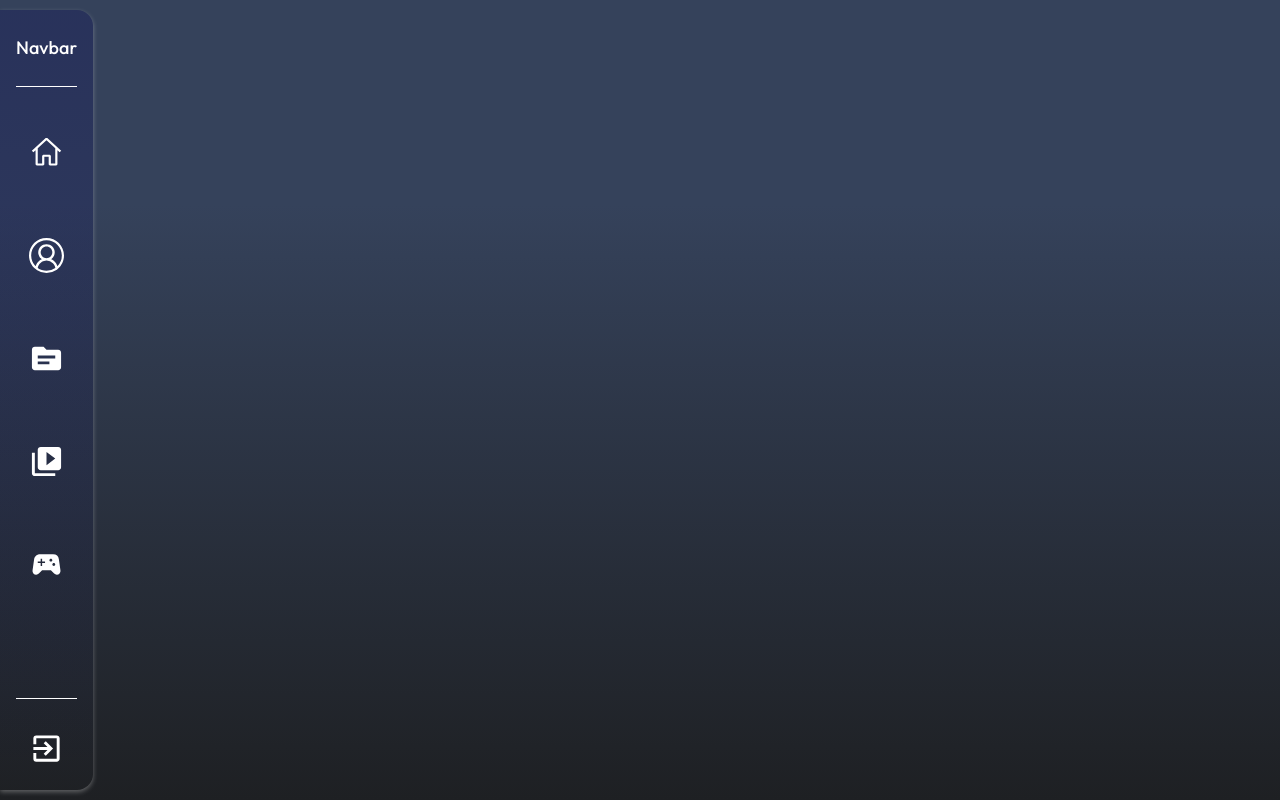
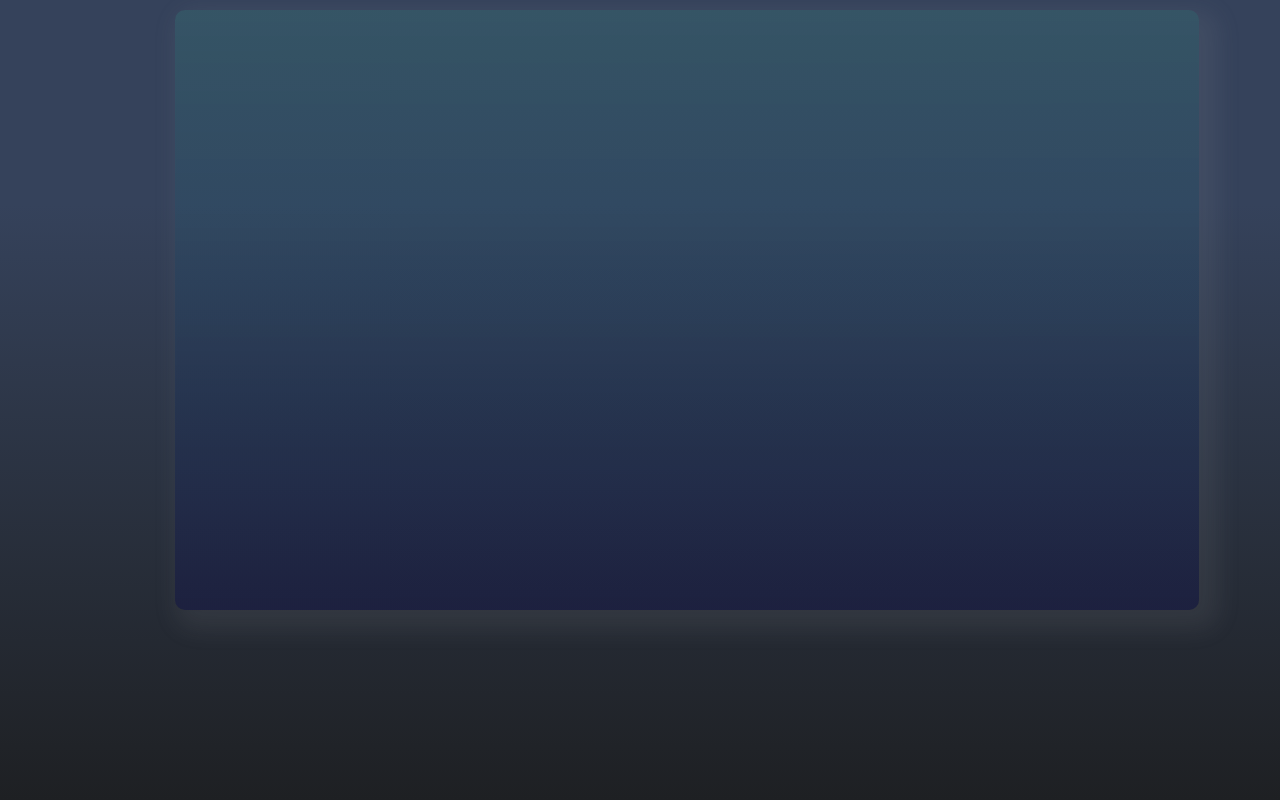
Before and after one commit to mmounib/ping-pong-game_front-end, a React (Vite) app: page /Profile in a window 1280 px wide. Before the commit this address had no page. Built offline with nearby package versions, Linux system fonts and the light colour scheme.

Commit message:
work on profile section

```diff
--- a/package.json
+++ b/package.json
@@ -10,6 +10,7 @@
     "preview": "vite preview"
   },
   "dependencies": {
+    "framer-motion": "^10.12.16",
     "react": "^18.2.0",
     "react-dom": "^18.2.0",
     "react-icons": "^4.8.0",
--- a/src/App.tsx
+++ b/src/App.tsx
@@ -4,8 +4,11 @@
 
 // import { MdSource as MessageIcon, MdVideoLibrary as VideoIcon, MdMarkunread as MdMessageIcon, MdKeyboardDoubleArrowRight as rightArrowIcon, MdSportsEsports as GameIcon, MdOutlineToc as AdditionalSettingIcon } from "react-icons/md";
 
-import Navbar from './components/Navbar/Navbar'
-import HomePage from './components/HomePage/HomePage'
+// import Navbar from './components/Navbar/Navbar'
+// import HomePage from './components/HomePage/HomePage'
+
+import { Navbar, HomePage, Profile } from './components/index'
+
 
 import './App.css'
 import {
@@ -24,7 +27,7 @@ const App = () => {
         <Routes>
           <Route path='/' element={(<HomePage />)}/>
           <Route path='/Home' element={(<HomePage />)}/>
-          <Route path='/Home' element={(<HomePage />)}/>
+          <Route path='/Profile' element={(<Profile />)}/>
           <Route path='/Home' element={(<HomePage />)}/>
           <Route path='/Home' element={(<HomePage />)}/>
           <Route path='/Home' element={(<HomePage />)}/>
--- a/src/components/HomePage/HomePage.tsx
+++ b/src/components/HomePage/HomePage.tsx
@@ -1,6 +1,6 @@
 // import React from 'react'
 // import img from '../../assets/4312098.jpg'
-
+import { motion } from 'framer-motion'
 
 import { Live, Results, TopPlayers } from './Container'
 
@@ -12,14 +12,14 @@ const HomePage = () => {
 
       <div className=" rounded-t-[10px] h-[200px] contrast-75 saturate-75 bg-cover bg-no-repeat bg-center w-full bg-image-bg object-cover">
 
-        <div className=" h-full max-w-[1200px] mx-auto font-bold flex text-white justify-between px-[8rem] items-center ">
-          <h1 className='text-white max-sm:hidden'>PING <br/> PONG</h1>
-          <button type='button' className='animate-bounce hover:animate-none bg-[#BD6161] max-sm:mx-auto max-sm:mt-auto max-sm:mb-[5px] max-sm:px-[50px] max-sm:text-sm'>PLAY NOW!</button>
+        <div className=" overflow-hidden h-full max-w-[1200px] mx-auto font-bold flex text-white justify-between px-[8rem] items-center ">
+          <h1 className='heading text-white max-sm:hidden'>PING <br/> PONG</h1>
+          <motion.button type='button' whileHover={{scale: 1.1}} whileTap={{scale: 0.9}} onClick={() => null} className=' bg-[#BD6161] outline-none max-sm:mx-auto max-sm:mt-auto max-sm:mb-[5px] max-sm:px-[50px] max-sm:text-sm'>PLAY NOW!</motion.button>
         </div>
 
       </div>
 
-      <div className="  text-white flex text-center w-[85%] mx-auto mt-[4rem] max-md:w-[85%] max-md:flex-col max-md:mt-3">
+      <div className=" text-white flex text-center w-[85%] mx-auto mt-[4rem] max-md:w-[85%] max-md:flex-col max-md:mt-3">
         <Live />
         <Results />
       </div>
--- a/src/components/Navbar/Navbar.tsx
+++ b/src/components/Navbar/Navbar.tsx
@@ -45,14 +45,12 @@ const Navbar = () => {
 
   return (
     <>
-        <div className=' mt-auto py-6 bg-main-gradient p-4 mb-auto shadow-custom-shadow rotate-0 rounded-r-2xl max-sm:hidden max-md:p-2 max-md:hidden'>
-
+      <div className=' nav-animate mt-auto py-6 bg-main-gradient p-4 mb-auto shadow-custom-shadowrotate-0 rounded-r-2xl max-sm:hidden max-md:p-2 max-md:hidden hover:transition-all'>
           <span className='text-white mb-2 text-lg mx-auto'>Navbar</span>
           <span className=' flex bg-white h-[1px] mt-6'></span>
-
-            <div>
+          <div className='animate'>
             {!isHovering ? (
-                <ul onMouseOver={handleMouseOver} onMouseOut={handleMouseOut} className=' mt-12 flex flex-col items-center cursor-pointer duration-500 ease-in-out max-md:mt-8'>
+              <ul onMouseOver={handleMouseOver} onMouseOut={handleMouseOut} className='mt-12 flex flex-col items-center cursor-pointer max-md:mt-8 '>
 
                   {links.map((link: any) => (
                     <li className='mb-14 max-md:mb-7' >
@@ -68,12 +66,12 @@ const Navbar = () => {
 
               </ul>
             ) :
-              <ul onMouseOver={handleMouseOver} onMouseOut={handleMouseOut} className='mt-12 flex flex-col items-center hover:pr-[15px] transition-all duration-1000 cursor-pointer max-md:mt-8'>
+            <ul onMouseEnter={handleMouseOver} onMouseLeave={handleMouseOut} className='mt-12 flex animate flex-col items-center cursor-pointer max-md:mt-8'>
                 {links.map((link: any) => (
-                  <li className='mb-14 max-md:mb-7'>
+                  <li className='mb-14 max-md:mb-7 hover:transition-all'>
                     <NavLink
                       to={`/${link.name}`}
-                      className='  nav pb-3 text-white flex flex-row items-center'>
+                      className=' nav pb-3 text-white flex flex-row items-center '>
                         {link.icon}
                         <span className='pl-4'>{link.name}</span>
                     </NavLink>
@@ -81,7 +79,6 @@ const Navbar = () => {
                 ))}
             </ul>
           }
-
           </div>
 
           {!isHovering ? (
@@ -105,9 +102,6 @@ const Navbar = () => {
             </div>
           }
       </div>
-        {/* <div className=' bg-back-bg rounded-md w-[calc(80vw_-_2rem)] max-w-[1200px] h-[70vh]'>
-          HomePAge
-        </div> */}
     </>
   )
 }
--- /dev/null
+++ b/src/components/Profile/Profile.tsx
@@ -0,0 +1,10 @@
+
+const Profile = () => {
+  return (
+    <div className=" home flex flex-col bg-secondary-gradient drop-shadow-sm rounded-[10px] w-[80%] mx-auto max-w-[1400px] h-[75vh] max-sm:w-[calc(100vw_-_1rem)] max-md:w-[95%] max-md:h-[85vh]">
+
+    </div>
+  )
+}
+
+export default Profile
--- /dev/null
+++ b/src/components/index.ts
@@ -0,0 +1,3 @@
+export { default as Profile } from './Profile/Profile'
+export { default as Navbar } from './Navbar/Navbar'
+export { default as HomePage } from './HomePage/HomePage'
--- a/src/index.css
+++ b/src/index.css
@@ -37,10 +37,13 @@ body {
 }
 
 
+.nav-animate {
+  transform: translateX(-100%);
+  animation: slide 1.7s cubic-bezier(0.165, 0.84, 0.44, 1) forwards;
+}
 
 .nav {
-
-    @apply relative tracking-[1px]
+    @apply relative tracking-[1px];
 }
 .nav::after {
   @apply content-[''] absolute bg-white h-[3px] w-0 left-0 -bottom-[5px] rounded-xl duration-500
@@ -53,6 +56,7 @@ button {
   border: 0;
   padding: 12px 40px;
   border-radius: var(--radius-10);
+
 }
 
 h1 {
@@ -64,6 +68,20 @@ h1 {
   box-shadow: 10px 10px 23px 10px rgba(171,171,171,0.1);
   -webkit-box-shadow: 10px 10px 23px 10px rgba(171,171,171,0.1);
   -moz-box-shadow: 10px 10px 23px 20px rgba(171,171,171,0.1);
+
+  transform: translateY(-100%);
+  animation: slideDown 1.7s cubic-bezier(0.165, 0.84, 0.44, 1) forwards;
+}
+
+@keyframes slideDown {
+  to {
+    transform: translateY(0);
+  }
+}
+@keyframes slide {
+  to {
+    transform: translateX(0);
+  }
 }
 
 .back {
@@ -75,6 +93,12 @@ h1 {
   border: 1px solid rgba(10, 73, 159, 0.13);
   /* padding-bottom: 7rem; */
 }
+
+.animate:hover {
+  padding-right: 15px;
+  transition: all .7s ease;
+}
+
 .back:hover {
   /* background: linear-gradient(179.94deg, rgba(8, 8, 91, 0.2) -1.39%, rgba(62, 255, 197, 0) 101.2%); */
   background: rgba(98, 252, 206, 0.1);
```
Also changed, not shown: 1 other file (tests, documents, lock files or other folders). Lines whose indentation alone changed are shown as unchanged.
